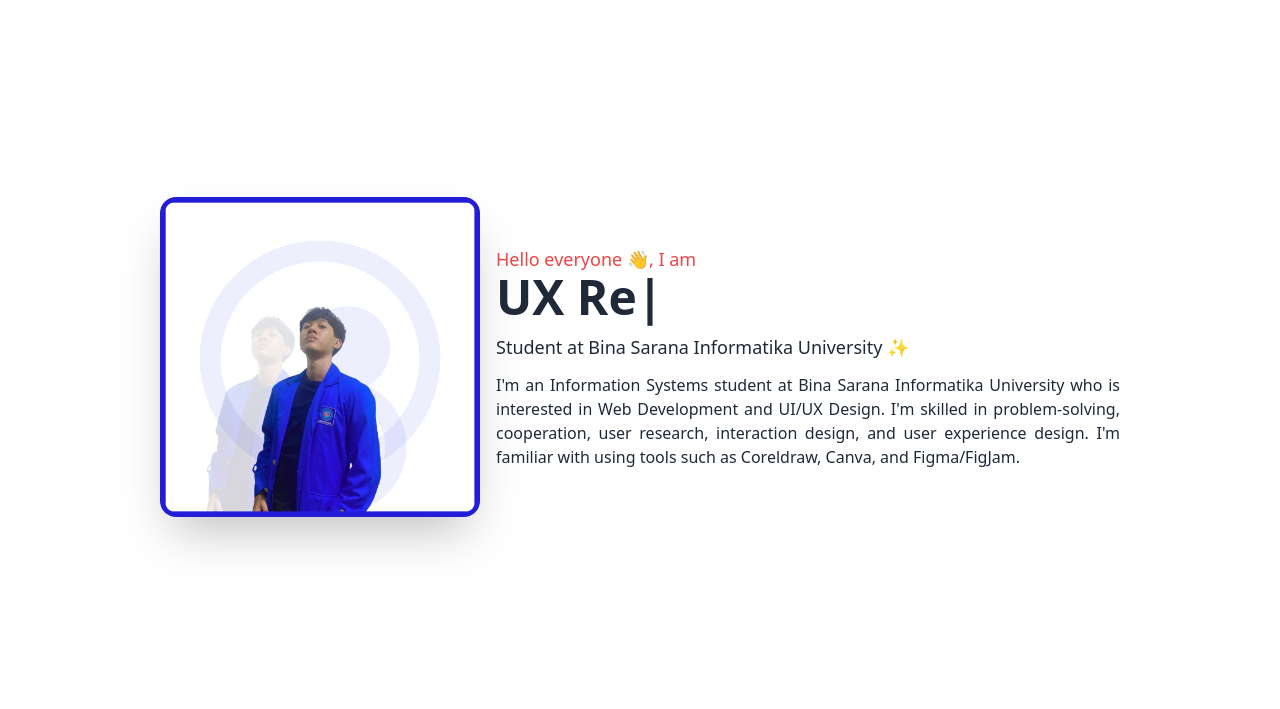
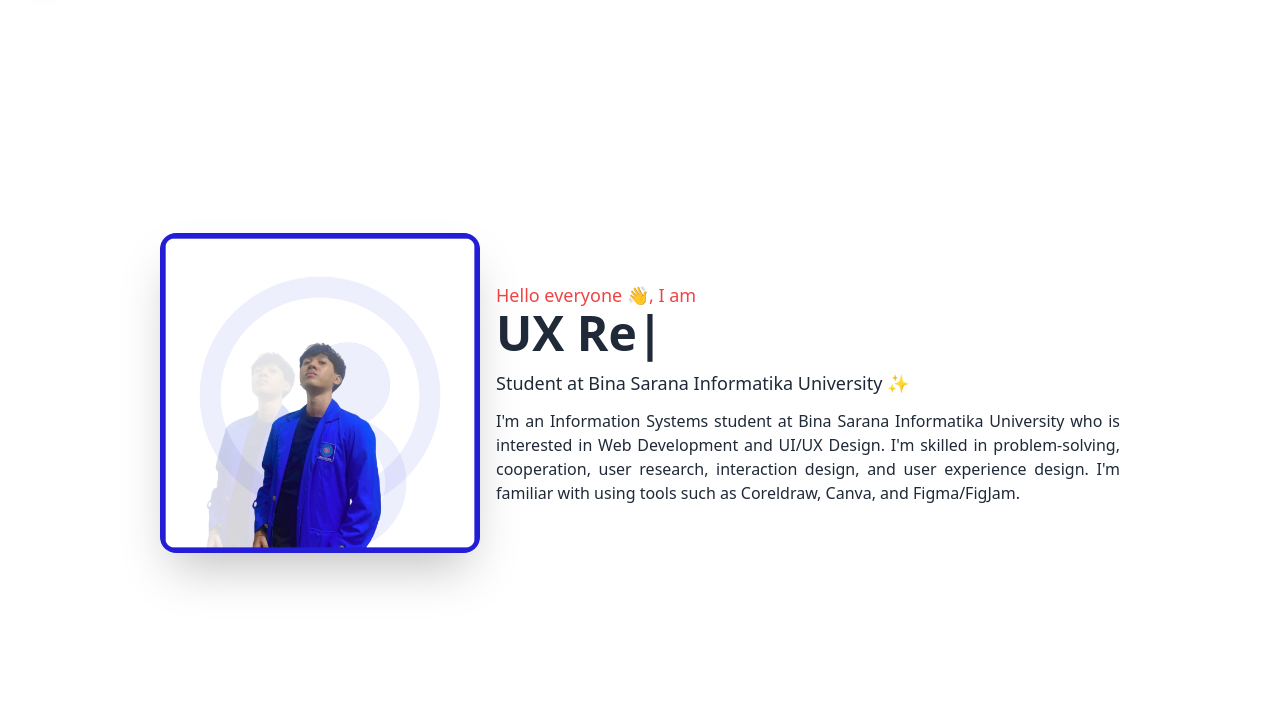
Before and after one commit to Ajiue23/portofolio-test, a plain HTML site: page index.html in a window 1280 px wide. Shown: the part 91-800 px from the top of the page. Drawn offline with nearby package versions, Linux system fonts and the light colour scheme.

Commit message:
perubahan

```diff
--- a/index.html
+++ b/index.html
@@ -76,7 +76,7 @@
       <!-- Hero Section -->
 
       <!-- Hero Section -->
-      <div class="hero min-h-screen lg:mt-8 pt-8" data-aos="fade-up" data-duration="2000">
+      <div class="hero min-h-screen lg:mt-14 pt-14" data-aos="fade-up" data-duration="2000">
         <!-- Add padding top to avoid navbar overlap -->
         <div class="flex justify-center items-center h-full">
           <div class="hero-content flex-col lg:flex-row lg:justify-center lg:items-center">
```
